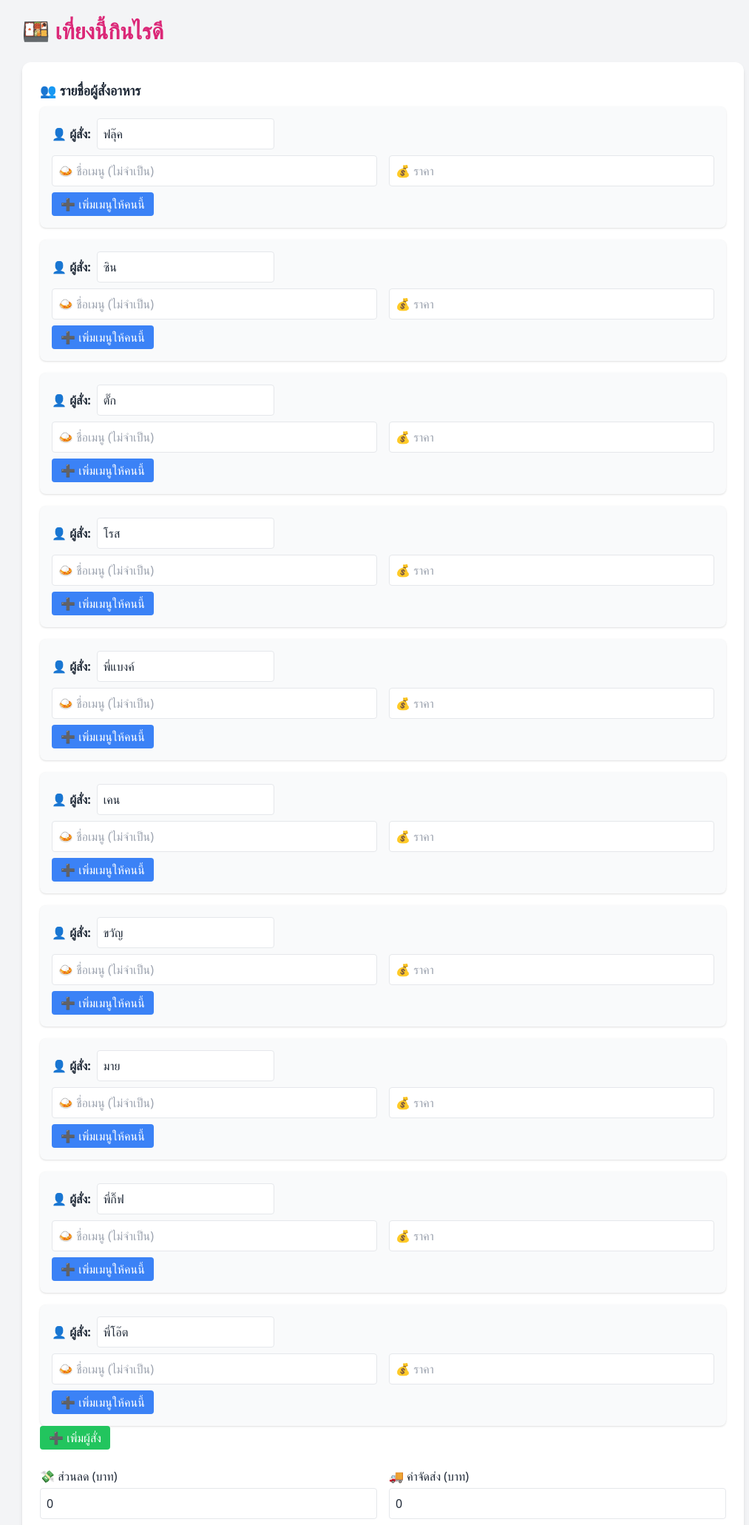
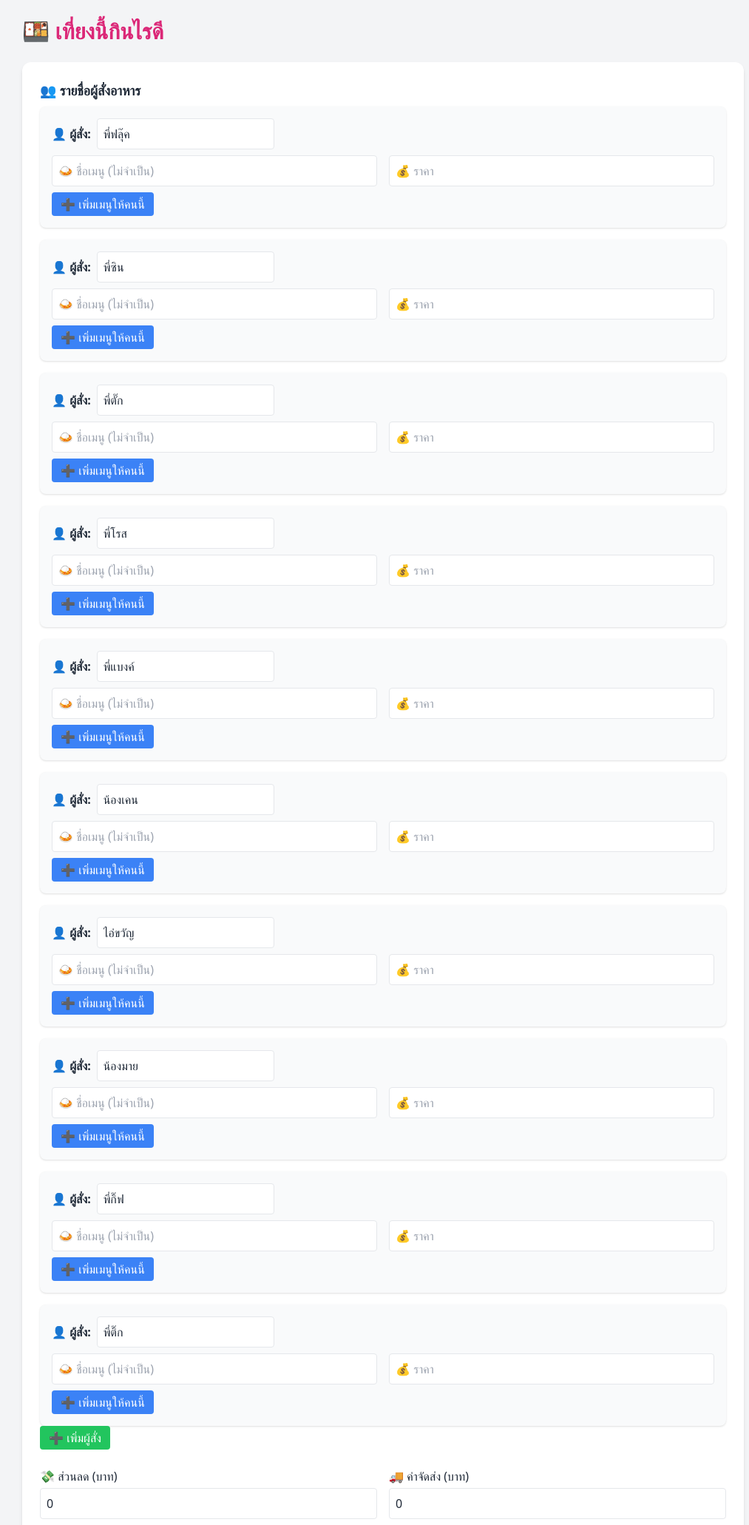
Before and after one commit to FlukeFlukee/Lunch, a Flask app: page / in a window 1280 px wide. Shown: the top 2062 px of the page at 74% size, without its empty margins (122-1135 px from the left). Run offline with Flask 3, Linux system fonts and the light colour scheme; some libraries are stand-ins or nearby versions.

```diff
--- a/templates/index.html
+++ b/templates/index.html
@@ -51,7 +51,7 @@
   <!-- ไม่เปลี่ยนส่วน <head> และ <body class="..."> -->
 
   <script>
-    const defaultUsers = ["ฟลุ๊ค", "ซิน", "ตั๊ก", "โรส", "พี่แบงค์", "เคน", "ขวัญ", "มาย", "พี่กิ๊ฟ", "พี่โอ๊ต"];
+    const defaultUsers = ["พี่ฟลุ๊ค", "พี่ซิน", "พี่ตั๊ก", "พี่โรส", "พี่แบงค์", "น้องเคน", "ไอ่ขวัญ", "น้องมาย", "พี่กิ๊ฟ", "พี่ติ๊ก"];
 
     function createMenuRow() {
       const div = document.createElement("div");
```
